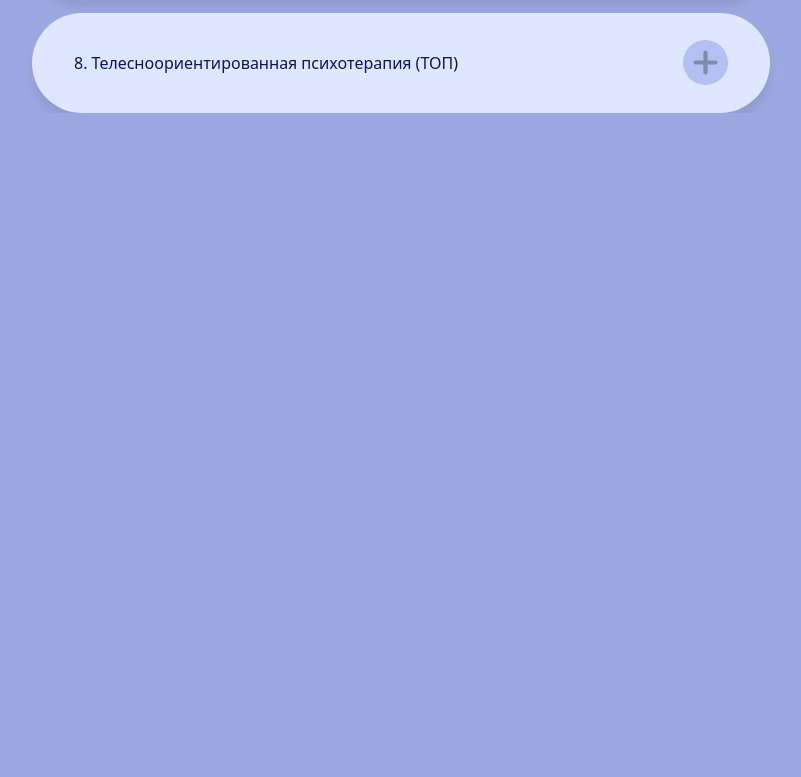
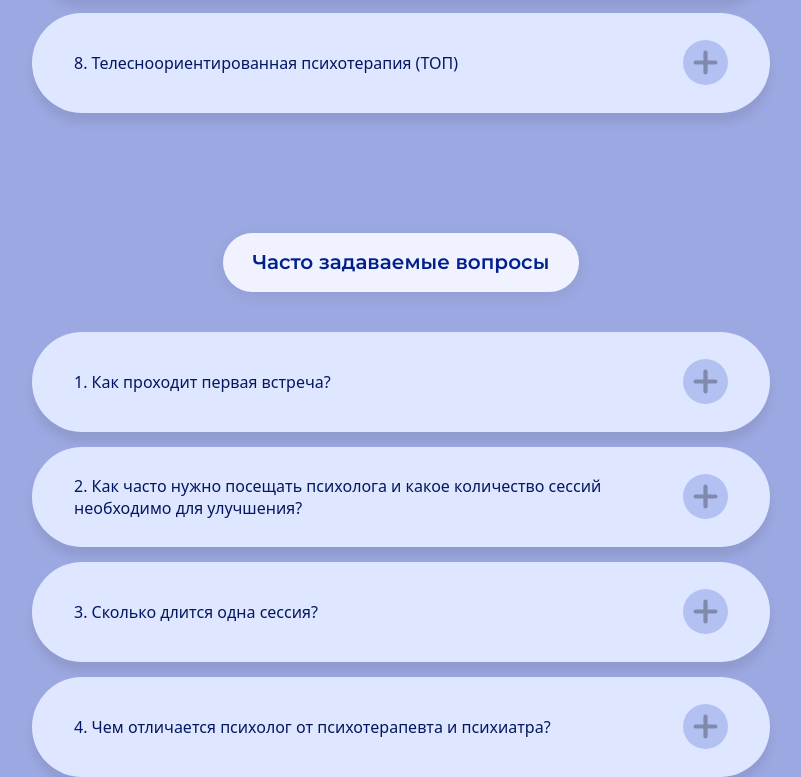
Before and after one commit to Fluebubble/marina-trots-website, a React (Vite) app: page / in a window 1280 px wide. Shown: the part 4251-5028 px from the top of the page, without its empty margins (239-1040 px from the left). Before the commit the page ends 4364 px from the top, so only its background shows below. Built offline with nearby package versions, Linux system fonts and the light colour scheme.

Commit message:
faq block finished

```diff
--- a/src/App.tsx
+++ b/src/App.tsx
@@ -3,15 +3,16 @@
 // import viteLogo from '/vite.svg';
 // import './App.scss';
 // import './css/index.scss';
-import React from 'react';
-import './styles/index.scss';
-import { Header } from './components/Header/Header';
-import { Container } from './components/Container/Container';
-import { Story } from './components/Story/Story';
-import { Problems } from './components/Problems/Problems';
-import { Diplomas } from './components/Diplomas/Diplomas';
-import { Experience } from './components/Experience/Experience';
-import { PsyDirections } from './components/PsyDirections/PsyDirections';
+import React from "react";
+import "./styles/index.scss";
+import { Header } from "./components/Header/Header";
+import { Container } from "./components/Container/Container";
+import { Story } from "./components/Story/Story";
+import { Problems } from "./components/Problems/Problems";
+import { Diplomas } from "./components/Diplomas/Diplomas";
+import { Experience } from "./components/Experience/Experience";
+import { PsyDirections } from "./components/PsyDirections/PsyDirections";
+import { QuestionsAndAnswers } from "./components/QuestionsAndAnswers/QuestionsAndAnswers";
 
 function App() {
   return (
@@ -23,6 +24,7 @@ function App() {
         <Diplomas />
         <Experience />
         <PsyDirections />
+        <QuestionsAndAnswers />
       </Container>
     </main>
   );
--- a/src/components/FAQList/FAQItem/FAQItem.tsx
+++ b/src/components/FAQList/FAQItem/FAQItem.tsx
@@ -5,9 +5,10 @@ import cn from "classnames";
 interface Props {
   title: string;
   text: string;
+  index: number;
 }
 
-export const ListItem: React.FC<Props> = ({ title, text }) => {
+export const FAQItem: React.FC<Props> = ({ title, text, index }) => {
   const [isDescriptionExpanded, setIsDescriptionExpanded] = useState(false);
 
   const handleToggleDescription = () => {
@@ -22,7 +23,7 @@ export const ListItem: React.FC<Props> = ({ title, text }) => {
           onClick={handleToggleDescription}
           // data-direction="direction1"
         >
-          <span className={styles["button-name"]}>{title}</span>
+          <span className={styles["button-name"]}>{`${index + 1}. ${title}`}</span>
           <svg className={styles["button-image"]}>
             <use href="./img/sprite/symbol-defs-opti.svg#expand"></use>
           </svg>
--- a/src/components/FAQList/FAQList.tsx
+++ b/src/components/FAQList/FAQList.tsx
@@ -1,6 +1,6 @@
 import React from "react";
 import styles from "./FAQList.module.scss";
-import { ListItem } from "./FAQItem/FAQItem";
+import { FAQItem } from "./FAQItem/FAQItem";
 
 interface Props {
   data: {
@@ -14,8 +14,8 @@ export const FAQList: React.FC<Props> = ({ data }) => {
   return (
     <div className={styles.wrapper}>
       <dl className={styles.list}>
-        {data.map(({ id, title, text }) => (
-          <ListItem key={id} title={`${id}. ${title}`} text={text} />
+        {data.map(({ id, title, text }, idx) => (
+          <FAQItem key={id} title={title} text={text} index={idx} />
         ))}
       </dl>
     </div>
--- /dev/null
+++ b/src/components/QuestionsAndAnswers/QuestionsAndAnswers.tsx
@@ -0,0 +1,13 @@
+import React from "react";
+import { Title } from "../Title/Title";
+import { FAQList } from "../FAQList/FAQList";
+import data from "../../data/faq.json";
+
+export const QuestionsAndAnswers = () => {
+  return (
+    <section className="section">
+      <Title text="Часто задаваемые вопросы" />
+      <FAQList data={data} />
+    </section>
+  );
+};
--- /dev/null
+++ b/src/data/faq.json
@@ -0,0 +1,22 @@
+[
+  {
+    "id": 1,
+    "title": "Как проходит первая встреча?",
+    "text": "Первая встреча - диагностическая. Это значит, что мы знакомимся, и я буду задавать много разных вопросов о жизненной истории для того, чтобы понять на сколько могу быть полезна в решении Вашего вопроса. Вы также можете задавать мне любые вопросы. Длительность первой встречи у меня, как правило занимает полтора часа. Иногда диагностика может занять пару встреч."
+  },
+  {
+    "id": 2,
+    "title": "Как часто нужно посещать психолога и какое количество сессий необходимо для улучшения?",
+    "text": "Обычно встречи проходят раз в неделю первый месяц, потом могут быть реже. Это зависит от состояния человека. К сожалению, невозможно точно сказать количество сессий и гарантировать, что данный метод сработает на 100%. Но, если говорить о методе Когнитивно-поведенческой терапии, то он действительно имеет четкие протоколы лечения с приблизительным указанием количества сессий по разным расстройствам."
+  },
+  {
+    "id": 3,
+    "title": "Сколько длится одна сессия?",
+    "text": "Одна консультация длится 60 минут."
+  },
+  {
+    "id": 4,
+    "title": "Чем отличается психолог от психотерапевта и психиатра?",
+    "text": "Психиатр - это врач, получивший специализацию по психиатрии. Он занимается диагностикой, лечением и профилактикой психических заболеваний, оказывает психиатрическую помощь людям с теми или иными психическими расстройствами. Он помогает пациенту распознать заболевание, достигнуть устойчивой ремиссии или преодолеть болезнь, если это возможно, адаптироваться к изменениям в состоянии здоровья и как можно дольше сохранять дееспособность. Основной способ лечения – медикаментозный.\n\nПсихотерапевт. В нашей стране психотерапевтом официально называют врача, прошедшего дополнительное обучение в области психотерапии. В отличие от психиатра, психотерапевт работает с менее тяжелыми расстройствами. Методы лечения: как медикаментозный, так и психологический. Кроме того, у нас психотерапевтом может назвать себя любой человек, прошедший специальное обучение в рамках какой-либо из современных психотерапевтических школ (когнитивно-поведенческая терапия, экзистенциальная, гештальт-терапия и т.д.). Такие специалисты могут использовать в своей работе только психологические средства оказания помощи.\n\nПсихолог. Это специалист, имеющий завершенное высшее психологическое образование. Он работает с психически здоровыми людьми, имеющими какие-либо трудности, либо попавшими в сложную жизненную ситуацию. Психолог – не врач, он не имеет права назначать лекарства и ставить медицинские диагнозы. Психолог оказывает психологическую помощь, работая по методологиям."
+  }
+]
```
Also changed, not shown: src/components/QuestionsAndAnswers/QuestionsAndAnswers.module.scss (added).
